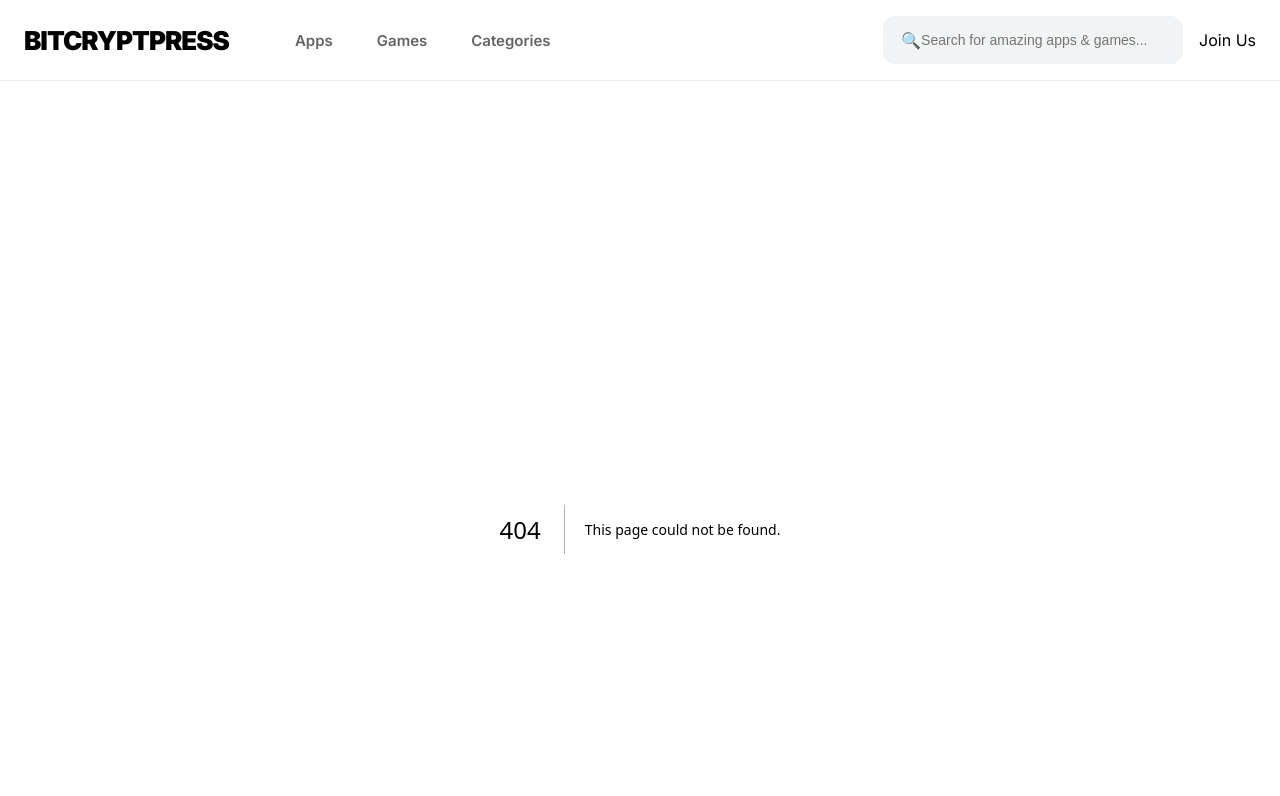
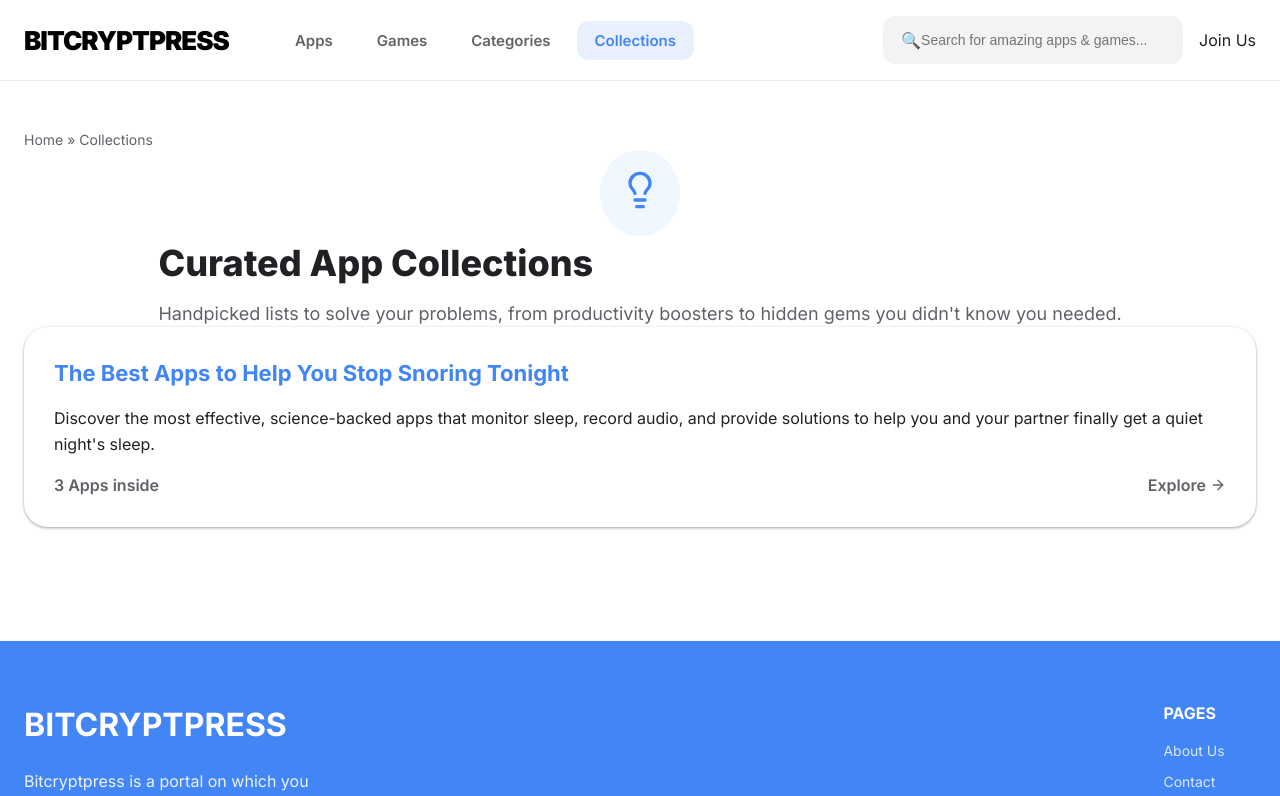
Before and after one commit to ashvinsandhani1351-creator/apk, a Next.js app: page /collections in a window 1280 px wide. Before the commit this address had no page. Shown: the top 796 px of the page. Built offline with nearby package versions, Linux system fonts and the light colour scheme.

Commit message:
Feat: implement dynamic SEO collections (Growth Phase 1)

```diff
--- /dev/null
+++ b/app/collections/page.tsx
@@ -0,0 +1,57 @@
+import Link from 'next/link';
+import { getAllCollections } from '@/lib/collections';
+import { Lightbulb, ArrowRight } from 'lucide-react';
+
+export const metadata = {
+    title: 'Discover App Collections - Bitcryptpress',
+    description: 'Explore curated collections of Android apps designed to solve specific problems and improve your daily life.',
+};
+
+export default function CollectionsIndex() {
+    const collections = getAllCollections();
+
+    return (
+        <div className="flex flex-col gap-10 max-w-5xl mx-auto py-10">
+            <nav style={{ fontSize: '14px', color: 'var(--text-muted)' }}>
+                Home » Collections
+            </nav>
+
+            <section className="text-center md:text-left flex flex-col md:flex-row items-center gap-6 pb-8 border-b border-gray-100">
+                <div style={{ backgroundColor: '#f0f7ff', padding: '20px', borderRadius: '50%', color: 'var(--primary-color)' }}>
+                    <Lightbulb size={40} />
+                </div>
+                <div>
+                    <h1 style={{ fontSize: '36px', fontWeight: 800, marginBottom: '10px' }}>Curated App Collections</h1>
+                    <p style={{ fontSize: '18px', color: 'var(--text-muted)' }}>
+                        Handpicked lists to solve your problems, from productivity boosters to hidden gems you didn't know you needed.
+                    </p>
+                </div>
+            </section>
+
+            <section className="grid grid-cols-1 md:grid-cols-2 gap-6">
+                {collections.map((col) => (
+                    <Link
+                        key={col.id}
+                        href={`/collections/${col.id}`}
+                        className="card hover-lift flex flex-col gap-4"
+                        style={{ textDecoration: 'none', color: 'inherit', padding: '30px' }}
+                    >
+                        <h2 style={{ fontSize: '22px', fontWeight: 700, color: 'var(--primary-color)' }}>{col.title}</h2>
+                        <p style={{ color: 'var(--text-main)', lineHeight: '1.6', flex: 1 }}>{col.description}</p>
+
+                        <div className="flex items-center justify-between mt-4 text-sm" style={{ color: 'var(--text-muted)', fontWeight: 600 }}>
+                            <span>{col.package_ids?.length || 0} Apps inside</span>
+                            <span className="flex items-center gap-1 text-primary">Explore <ArrowRight size={16} /></span>
+                        </div>
+                    </Link>
+                ))}
+
+                {collections.length === 0 && (
+                    <div className="col-span-2 text-center py-20 text-gray-400">
+                        No collections available yet.
+                    </div>
+                )}
+            </section>
+        </div>
+    );
+}
--- a/components/Header.tsx
+++ b/components/Header.tsx
@@ -39,6 +39,11 @@ export default function Header() {
                                 Categories
                             </Link>
                         </li>
+                        <li>
+                            <Link href="/collections" className={`nav-link ${pathname === '/collections' ? 'active' : ''}`}>
+                                Collections
+                            </Link>
+                        </li>
                     </ul>
                 </nav>
                 <div className="header-actions">
--- /dev/null
+++ b/data/collections/apps-to-stop-snoring.md
@@ -0,0 +1,19 @@
+---
+title: "The Best Apps to Help You Stop Snoring Tonight"
+description: "Discover the most effective, science-backed apps that monitor sleep, record audio, and provide solutions to help you and your partner finally get a quiet night's sleep."
+seo_keywords: "apps to stop snoring, best snoring apps 2026, sleep tracker, snore recorder, how to stop snoring, sleep apnea app"
+package_ids: "com.snorelab.app, com.sleepzy, ai.snooz.snooz"
+---
+
+## Why Snoring Apps Can Change Your Life
+
+Snoring isn't just a nuisance for your partner; it can be a sign of poor sleep quality or underlying health issues like sleep apnea. The first step to fixing a problem is measuring it. With the rise of advanced smartphone microphones and AI analysis, you no longer need a sleep clinic to find out exactly how loud you are being at 2 AM.
+
+Here are our top picks for the best apps to track, record, and eventually help you stop snoring.
+
+### What these apps actually do:
+1. **Audio Recording**: They listen to you sleep and isolate the sounds of snoring.
+2. **Data Analysis**: They provide charts showing when your snoring peaks.
+3. **Remedies & Analytics**: You can input factors (e.g., "drank alcohol," "slept on back") and see how they correlate with your snoring intensity.
+
+*Explore the top solutions below and reclaim your sleep:*
--- /dev/null
+++ b/lib/collections.ts
@@ -0,0 +1,62 @@
+import fs from 'fs';
+import path from 'path';
+import matter from 'gray-matter';
+
+const collectionsDirectory = path.join(process.cwd(), 'data/collections');
+
+export interface CollectionData {
+    id: string;
+    title: string;
+    description: string;
+    seo_keywords: string;
+    package_ids: string[];
+    contentHTML?: string;
+}
+
+export function getAllCollectionIds() {
+    if (!fs.existsSync(collectionsDirectory)) return [];
+
+    const fileNames = fs.readdirSync(collectionsDirectory);
+    return fileNames
+        .filter(fileName => fileName.endsWith('.md'))
+        .map(fileName => ({
+            id: fileName.replace(/\.md$/, ''),
+        }));
+}
+
+export function getCollectionData(id: string): CollectionData | null {
+    const fullPath = path.join(collectionsDirectory, `${id}.md`);
+    if (!fs.existsSync(fullPath)) return null;
+
+    const fileContents = fs.readFileSync(fullPath, 'utf8');
+
+    // Use gray-matter to parse the post metadata section
+    const matterResult = matter(fileContents);
+
+    const packageIds = matterResult.data.package_ids
+        ? matterResult.data.package_ids.split(',').map((bid: string) => bid.trim())
+        : [];
+
+    return {
+        id,
+        title: matterResult.data.title || 'Collection',
+        description: matterResult.data.description || '',
+        seo_keywords: matterResult.data.seo_keywords || '',
+        package_ids: packageIds,
+        contentHTML: matterResult.content, // Raw markdown for now, can be parsed later if needed
+    };
+}
+
+export function getAllCollections(): CollectionData[] {
+    const fileNames = fs.existsSync(collectionsDirectory) ? fs.readdirSync(collectionsDirectory) : [];
+
+    const allCollectionsData = fileNames
+        .filter(fileName => fileName.endsWith('.md'))
+        .map(fileName => {
+            const id = fileName.replace(/\.md$/, '');
+            return getCollectionData(id);
+        })
+        .filter(data => data !== null) as CollectionData[];
+
+    return allCollectionsData;
+}
--- a/package.json
+++ b/package.json
@@ -10,6 +10,7 @@
   },
   "dependencies": {
     "google-play-scraper": "^10.1.2",
+    "gray-matter": "^4.0.3",
     "lucide-react": "^0.575.0",
     "next": "16.1.6",
     "react": "19.2.3",
```
Also changed, not shown: app/collections/[id]/page.tsx (added, +80 -0 lines), 1 other file (tests, documents, lock files or other folders).
